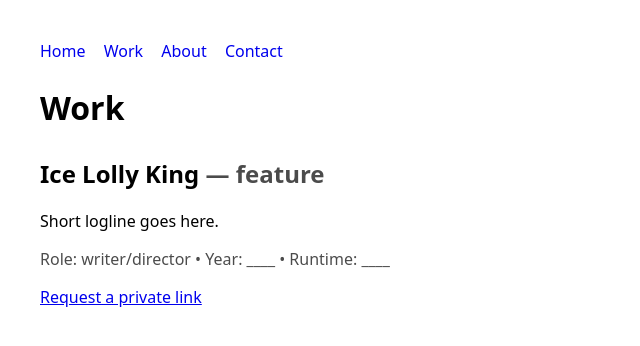
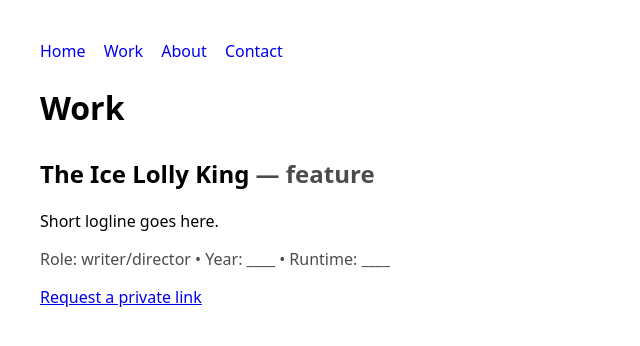
Before and after one commit to fintofrankie/portfolio, a plain HTML site: page work.html in a window 1280 px wide. Shown: the whole page, without its empty margins (0-640 px from the left). Drawn offline with Linux system fonts and the light colour scheme.

Commit message:
Update work.html

```diff
--- a/work.html
+++ b/work.html
@@ -24,7 +24,7 @@
   <h1>Work</h1>
 
   <div class="film">
-    <h2>Ice Lolly King <span class="muted">— feature</span></h2>
+    <h2>The Ice Lolly King <span class="muted">— feature</span></h2>
     <p>Short logline goes here.</p>
     <p class="muted">Role: writer/director • Year: ____ • Runtime: ____</p>
 
```
